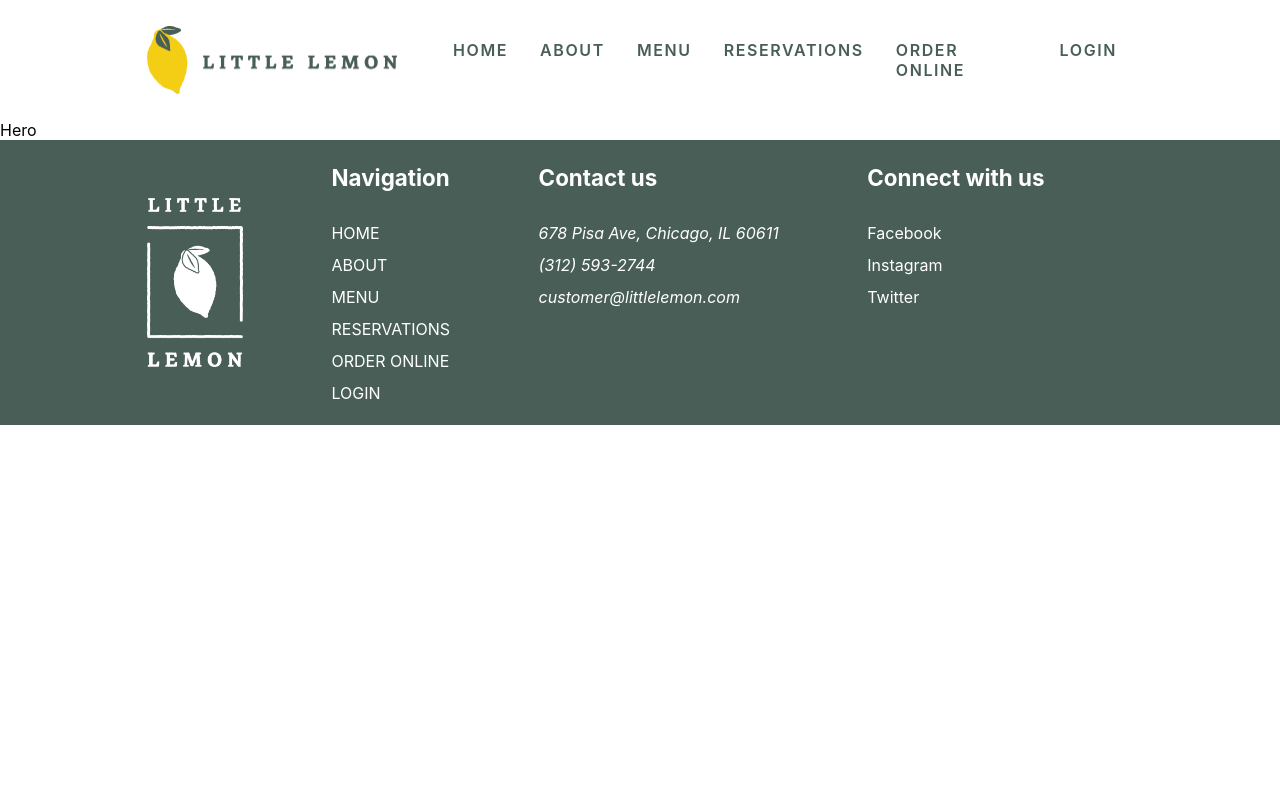
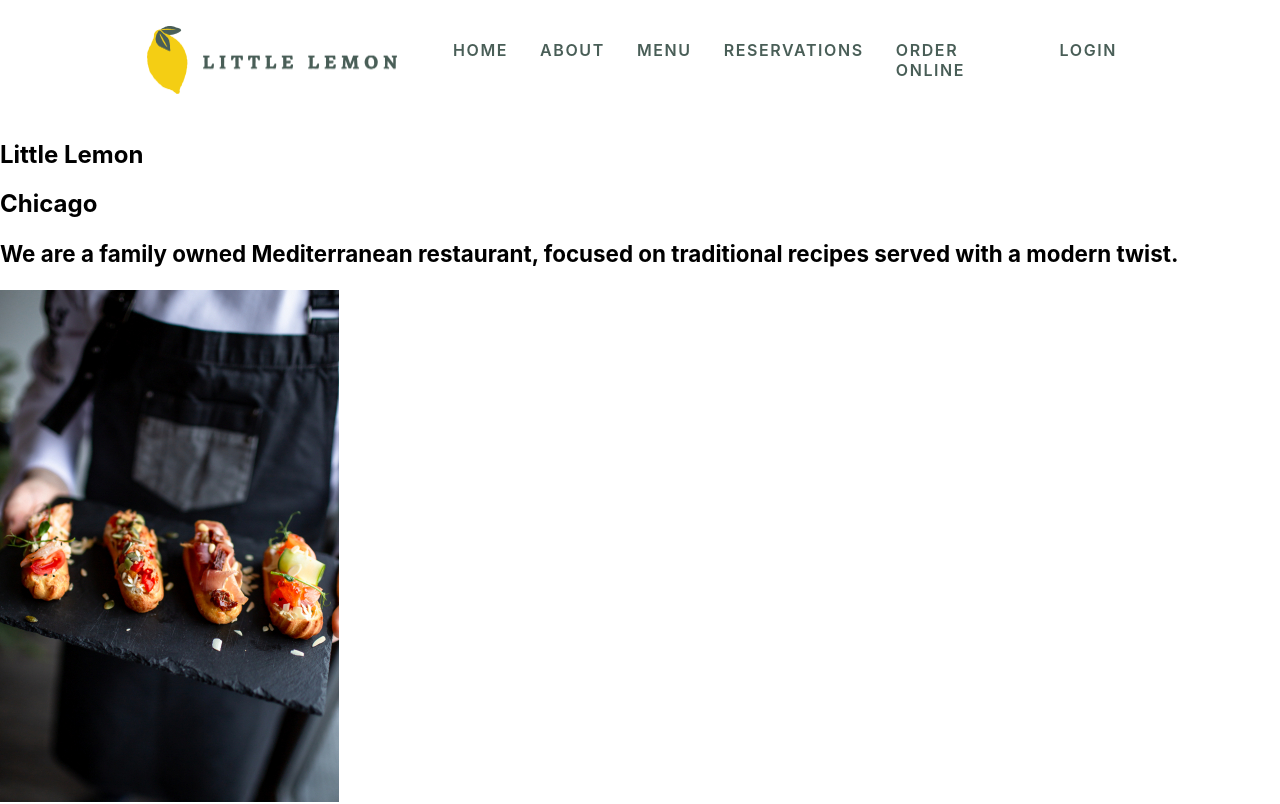
Before and after one commit to MohamadHajHassan/little-lemon-restaurant-frontend, a React (Create React App) app: page / in a window 1280 px wide. Shown: the top 804 px of the page. Built offline with nearby package versions, Linux system fonts and the light colour scheme.

Commit message:
add hero elements

```diff
--- a/src/components/Hero.jsx
+++ b/src/components/Hero.jsx
@@ -1,7 +1,20 @@
 import React from "react";
+import restaurantFoodImage from "../assets/restaurant-food.jpg";
 
 const Hero = () => {
-    return <div>Hero</div>;
+    return (
+        <section>
+            <div>
+                <h1>Little Lemon</h1>
+                <h2>Chicago</h2>
+                <p>
+                    We are a family owned Mediterranean restaurant, focused on
+                    traditional recipes served with a modern twist.
+                </p>
+            </div>
+            <img src={restaurantFoodImage} alt="Restaurant food" />
+        </section>
+    );
 };
 
 export default Hero;
```
Also changed, not shown: src/assets/restaurant-food.jpg (added).
